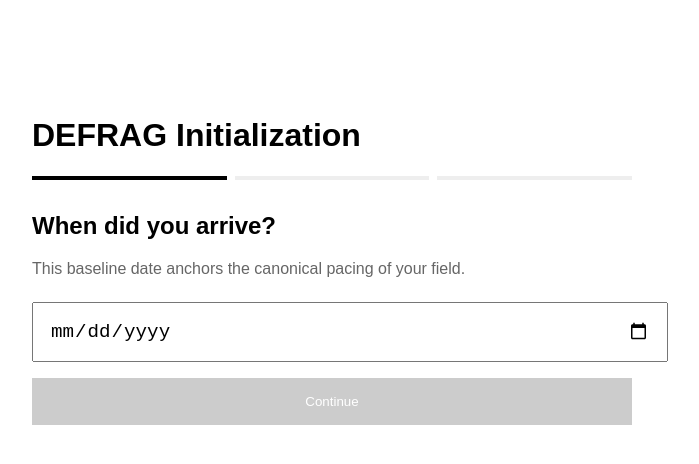
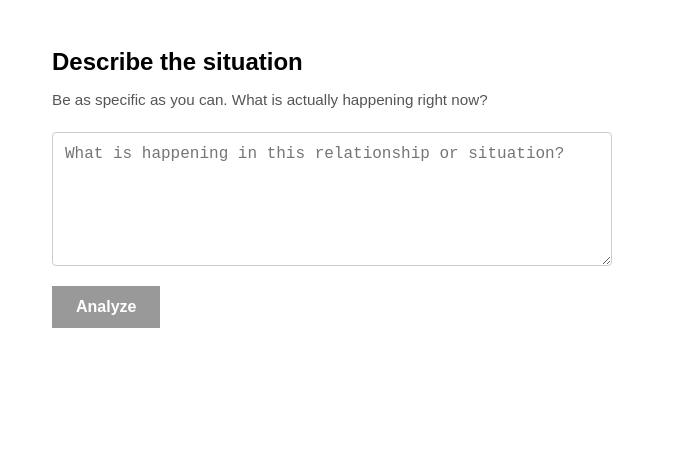
Before and after one commit to chadjameso93-netizen/shuffle-the-deck, a Next.js app: page /start in a window 1280 px wide. Shown: the top 464 px of the page, without its empty margins (308-1007 px from the left). Built offline with nearby package versions, Linux system fonts and the light colour scheme.

Commit message:
feat: add structured local analysis flow and now rendering

```diff
--- a/src/app/api/analyze/route.ts
+++ b/src/app/api/analyze/route.ts
@@ -1,63 +1,82 @@
-import { NextRequest, NextResponse } from "next/server";
-import { AnalyzeInputEnvelopeSchema } from "@/lib/server/analyze/input-envelope";
-import { buildSharedAnalysis } from "@/lib/server/analyze/build-shared-analysis";
-import { buildInitialCanvasScene } from "@/lib/server/analyze/build-initial-canvas-scene";
-// import { buildLearnModule } from "@/lib/server/analyze/build-learn-module";
-import { saveSharedAnalysis, saveCanvasScene, saveWorkspaceSession } from "@/lib/server/persistence";
-import { generateCanonicalId } from "@/lib/canonical/utils/ids";
-import { mockLearnModule } from "@/lib/canonical/fixtures/learn-module.fixture";
+import { NextResponse } from 'next/server';
+import type { AnalysisResponse } from '@/lib/types/analysis';
 
-export async function POST(req: NextRequest) {
+const BLOCKED_PHRASES = [
+  'kill myself', 'end my life', 'hurt myself', 'self harm', 'suicide',
+  'kill him', 'kill her', 'kill them', 'hurt them', 'hurt her', 'hurt him',
+];
+
+const CRISIS_WORDS = [
+  'desperate', 'hopeless', 'unbearable', 'trapped', 'no way out',
+  'falling apart', 'can\'t take it', 'breaking down',
+];
+
+const SIGNAL_PATTERNS: Array<{ pattern: RegExp; tag: string }> = [
+  { pattern: /conflict|argument|fight|disagree/i, tag: 'conflict' },
+  { pattern: /pressure|stress|overwhelm|deadline/i, tag: 'pressure' },
+  { pattern: /uncertain|unsure|don\'t know|confused/i, tag: 'uncertainty' },
+  { pattern: /boundary|limit|too much|stop|enough/i, tag: 'boundary issue' },
+  { pattern: /decide|decision|choose|choice|option/i, tag: 'decision tension' },
+];
+
+function inferSafety(text: string): AnalysisResponse['safety'] {
+  const lower = text.toLowerCase();
+  if (BLOCKED_PHRASES.some((p) => lower.includes(p))) return 'blocked';
+  if (CRISIS_WORDS.some((w) => lower.includes(w))) return 'review';
+  return 'safe';
+}
+
+function inferSignals(text: string): string[] {
+  const found = SIGNAL_PATTERNS
+    .filter(({ pattern }) => pattern.test(text))
+    .map(({ tag }) => tag);
+  if (found.length === 0) return ['interpersonal tension'];
+  return found.slice(0, 4);
+}
+
+function buildSummary(text: string): string {
+  const trimmed = text.trim();
+  if (trimmed.length <= 80) return `Input describes: "${trimmed}".`;
+  return `Input describes: "${trimmed.slice(0, 77)}...".`;
+}
+
+function buildNextStep(safety: AnalysisResponse['safety'], signals: string[]): string {
+  if (safety === 'blocked') return 'Please reach out to a trusted person or a crisis line.';
+  if (safety === 'review') return 'Take a breath. Grounding first — then look at what you can control right now.';
+  const primary = signals[0];
+  const map: Record<string, string> = {
+    'conflict': 'Identify one concrete request you can make without blame.',
+    'pressure': 'Break the situation into the smallest next action.',
+    'uncertainty': 'Name the one thing you most need clarity on.',
+    'boundary issue': 'Decide what you are and are not willing to do — then say it plainly.',
+    'decision tension': 'Write out the two real options and what each one costs.',
+    'interpersonal tension': 'Notice your role in the dynamic before responding.',
+  };
+  return map[primary] ?? 'Pause before responding. Clarity comes before action.';
+}
+
+export async function POST(req: Request) {
   try {
     const body = await req.json();
-    const parseResult = AnalyzeInputEnvelopeSchema.safeParse(body);
+    const raw = typeof body?.text === 'string' ? body.text.trim() : '';
 
-    if (!parseResult.success) {
-      return NextResponse.json({ error: "Invalid input envelope", details: parseResult.error }, { status: 400 });
+    if (!raw) {
+      return NextResponse.json({ error: 'Missing text' }, { status: 400 });
     }
 
-    const input = parseResult.data;
+    const safety = inferSafety(raw);
+    const signals = inferSignals(raw);
 
-    // 1. Staged Pipeline Build
-    const sharedAnalysis = await buildSharedAnalysis(input);
+    const result: AnalysisResponse = {
+      summary: buildSummary(raw),
+      input: raw,
+      safety,
+      signals,
+      nextStep: buildNextStep(safety, signals),
+    };
 
-    // 2. Deterministic Canvas Scene Derivation
-    const canvasScene = buildInitialCanvasScene(sharedAnalysis);
-
-    // 3. Learn Module Derivation
-    const learnModule = mockLearnModule; // Scaffolded. Normally buildLearnModule(sharedAnalysis)
-
-    // 4. Persistence
-    // In strict environments, we try/catch persistence so the request still completes if DB isn't migrated
-    try {
-      await saveSharedAnalysis(sharedAnalysis);
-      await saveCanvasScene(canvasScene, sharedAnalysis.id);
-
-      if (input.workspaceSessionId) {
-        await saveWorkspaceSession({
-          id: input.workspaceSessionId,
-          latestAnalysisId: sharedAnalysis.id,
-          latestSceneId: canvasScene.id,
-          latestLearnModuleId: learnModule.id,
-          activeSurface: input.requestedSurface || "main",
-          createdAt: new Date().toISOString(),
-          updatedAt: new Date().toISOString(),
-        });
-      }
-    } catch (e) {
-      console.warn("Persistence failed during /api/analyze. Returning ephemeral response.", e);
-    }
-
-    // 5. Canonical Response
-    return NextResponse.json({
-      requestId: generateCanonicalId("analysis"),
-      safetyDecision: sharedAnalysis.safetyDecision,
-      sharedAnalysis,
-      canvasScene,
-      learnModule,
-    });
-  } catch (error) {
-    console.error("Analysis pipeline failed:", error);
-    return NextResponse.json({ error: "Internal server error" }, { status: 500 });
+    return NextResponse.json(result);
+  } catch {
+    return NextResponse.json({ error: 'Failed' }, { status: 500 });
   }
 }
--- a/src/app/start/page.tsx
+++ b/src/app/start/page.tsx
@@ -1,112 +1,86 @@
-"use client";
+'use client';
 
-import { useState } from "react";
-import { submitStartFlow } from "./actions";
+import { useState } from 'react';
+import type { AnalysisResponse } from '@/lib/types/analysis';
 
 export default function StartPage() {
-  const [step, setStep] = useState(1);
-  const [formData, setFormData] = useState({
-    birthDate: "",
-    birthTime: "",
-    city: "",
-    country: "",
-  });
+  const [input, setInput] = useState('');
+  const [loading, setLoading] = useState(false);
+  const [error, setError] = useState<string | null>(null);
 
-  const isTimeMissing = !formData.birthTime;
+  async function handleSubmit() {
+    const trimmed = input.trim();
+    if (!trimmed) return;
+
+    setLoading(true);
+    setError(null);
+
+    try {
+      const res = await fetch('/api/analyze', {
+        method: 'POST',
+        headers: { 'Content-Type': 'application/json' },
+        body: JSON.stringify({ text: trimmed }),
+      });
+
+      if (!res.ok) {
+        const data = await res.json().catch(() => ({}));
+        setError(data?.error ?? 'Analysis failed. Please try again.');
+        setLoading(false);
+        return;
+      }
+
+      const result: AnalysisResponse = await res.json();
+      sessionStorage.setItem('defrag.latestAnalysis', JSON.stringify(result));
+      window.location.href = '/app/now';
+    } catch {
+      setError('Network error. Please try again.');
+      setLoading(false);
+    }
+  }
 
   return (
-    <main style={{ maxWidth: "600px", margin: "4rem auto", padding: "2rem", fontFamily: "sans-serif" }}>
-      <header style={{ marginBottom: "2rem" }}>
-        <h1>DEFRAG Initialization</h1>
-        <div style={{ display: "flex", gap: "0.5rem", marginTop: "1rem" }}>
-          {[1, 2, 3].map(s => (
-            <div key={s} style={{ height: "4px", flex: 1, background: s <= step ? "#000" : "#eee" }} />
-          ))}
-        </div>
-      </header>
+    <main style={{ padding: '2rem', maxWidth: '560px', margin: '0 auto', fontFamily: 'sans-serif' }}>
+      <h1 style={{ fontSize: '1.5rem', fontWeight: 'bold', marginBottom: '0.5rem' }}>Describe the situation</h1>
+      <p style={{ color: '#555', marginBottom: '1.5rem', fontSize: '0.95rem' }}>
+        Be as specific as you can. What is actually happening right now?
+      </p>
 
-      {step === 1 && (
-        <section>
-          <h2>When did you arrive?</h2>
-          <p style={{ color: "#666", marginBottom: "1.5rem" }}>
-            This baseline date anchors the canonical pacing of your field.
-          </p>
-          <input
-            type="date"
-            value={formData.birthDate}
-            onChange={e => setFormData({ ...formData, birthDate: e.target.value })}
-            style={{ width: "100%", padding: "1rem", fontSize: "1.2rem", marginBottom: "1rem" }}
-          />
-          <button
-            onClick={() => setStep(2)}
-            disabled={!formData.birthDate}
-            style={{ width: "100%", padding: "1rem", background: formData.birthDate ? "#000" : "#ccc", color: "#fff", cursor: "pointer", border: "none" }}
-          >
-            Continue
-          </button>
-        </section>
+      <textarea
+        rows={6}
+        value={input}
+        onChange={(e) => setInput(e.target.value)}
+        placeholder="What is happening in this relationship or situation?"
+        style={{
+          width: '100%',
+          padding: '0.75rem',
+          fontSize: '1rem',
+          border: '1px solid #ccc',
+          borderRadius: '4px',
+          marginBottom: '1rem',
+          resize: 'vertical',
+          boxSizing: 'border-box',
+        }}
+      />
+
+      {error && (
+        <p style={{ color: '#c00', marginBottom: '1rem', fontSize: '0.9rem' }}>{error}</p>
       )}
 
-      {step === 2 && (
-        <section>
-          <h2>Where and exactly when?</h2>
-          <p style={{ color: "#666", marginBottom: "1.5rem" }}>
-            Time and location determine the exact structural tension in your baseline. If you do not know the exact time, leave it blank.
-          </p>
-          <input
-            type="time"
-            value={formData.birthTime}
-            onChange={e => setFormData({ ...formData, birthTime: e.target.value })}
-            placeholder="Birth Time (Optional)"
-            style={{ width: "100%", padding: "1rem", fontSize: "1.2rem", marginBottom: "1rem" }}
-          />
-          <input
-            type="text"
-            value={formData.city}
-            onChange={e => setFormData({ ...formData, city: e.target.value })}
-            placeholder="City"
-            style={{ width: "100%", padding: "1rem", fontSize: "1.2rem", marginBottom: "1rem" }}
-          />
-          <button
-            onClick={() => setStep(3)}
-            style={{ width: "100%", padding: "1rem", background: "#000", color: "#fff", cursor: "pointer", border: "none" }}
-          >
-            Continue
-          </button>
-        </section>
-      )}
-
-      {step === 3 && (
-        <section>
-          <h2>Baseline Preview</h2>
-          <div style={{ background: "#f9f9f9", padding: "1.5rem", borderRadius: "8px", marginBottom: "2rem" }}>
-            {isTimeMissing && (
-              <div style={{ background: "#fff3e0", padding: "1rem", borderLeft: "4px solid #e65100", marginBottom: "1rem" }}>
-                <strong>Estimated Confidence</strong>
-                <p style={{ margin: "0.5rem 0 0", fontSize: "0.9rem" }}>
-                  Because exact birth time was omitted, some pacing and boundary mechanics will use estimated defensive defaults.
-                </p>
-              </div>
-            )}
-            <p><strong>Date:</strong> {formData.birthDate}</p>
-            <p><strong>Time:</strong> {formData.birthTime || "Fallback (12:00 PM)"}</p>
-            <p><strong>Location:</strong> {formData.city}</p>
-
-            <hr style={{ margin: "1.5rem 0", border: "none", borderTop: "1px solid #ccc" }} />
-
-            <p style={{ color: "#444" }}>This initializes your durable workspace session. The platform will now derive the first real-time analysis surface.</p>
-          </div>
-
-          <form action={() => submitStartFlow(formData)}>
-            <button
-              type="submit"
-              style={{ width: "100%", padding: "1rem", background: "#000", color: "#fff", cursor: "pointer", border: "none" }}
-            >
-              Enter Workspace
-            </button>
-          </form>
-        </section>
-      )}
+      <button
+        onClick={handleSubmit}
+        disabled={loading || !input.trim()}
+        style={{
+          padding: '0.75rem 1.5rem',
+          background: loading || !input.trim() ? '#999' : '#000',
+          color: '#fff',
+          border: 'none',
+          fontWeight: 'bold',
+          cursor: loading || !input.trim() ? 'not-allowed' : 'pointer',
+          fontSize: '1rem',
+        }}
+      >
+        {loading ? 'Analyzing...' : 'Analyze'}
+      </button>
     </main>
   );
 }
--- /dev/null
+++ b/src/lib/types/analysis.ts
@@ -0,0 +1,7 @@
+export type AnalysisResponse = {
+  summary: string;
+  input: string;
+  safety: 'safe' | 'review' | 'blocked';
+  signals: string[];
+  nextStep: string;
+};
```
Also changed, not shown: src/app/app/now/page.tsx (+87 -69 lines).
